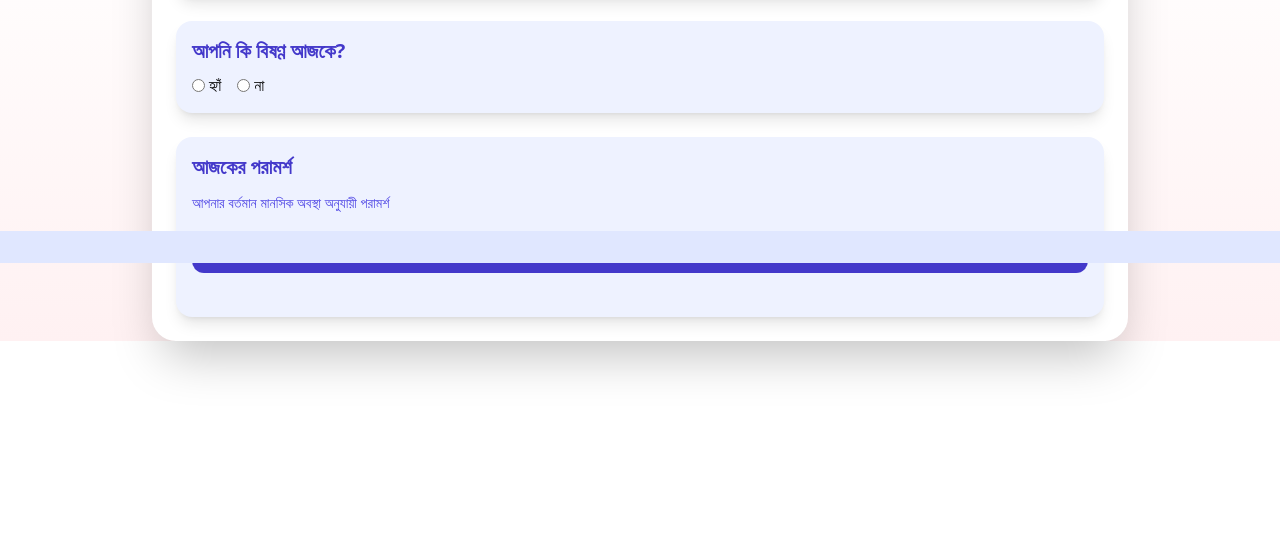
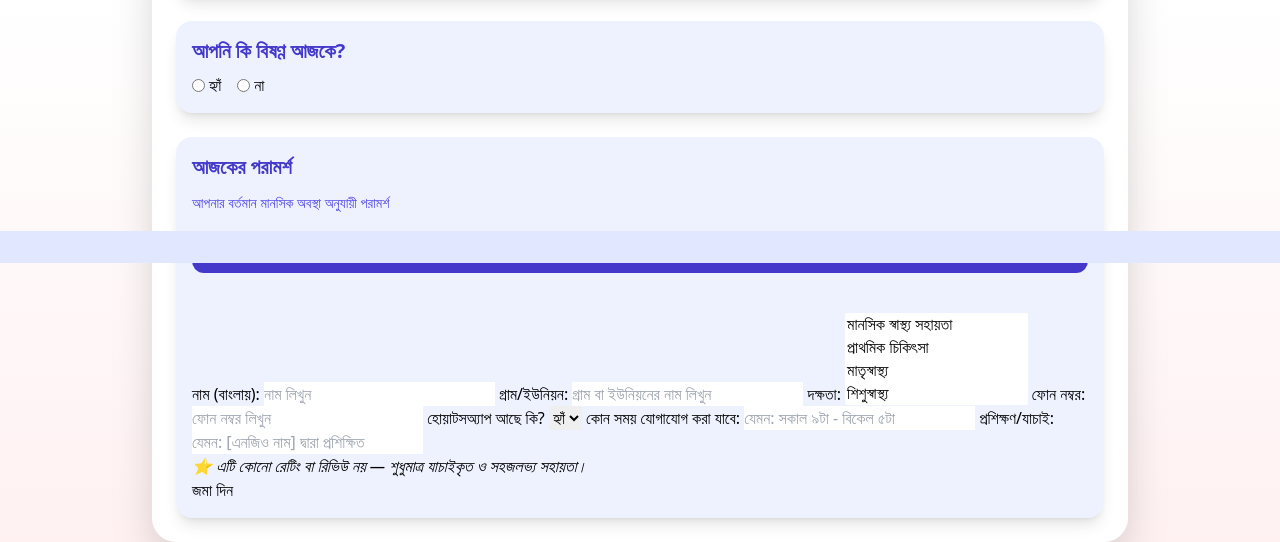
Before and after one commit to Ankiant36/Wingardium-leviOsa-MonoBondhu-app, a plain HTML site: page index.html in a window 1280 px wide. Shown: the part 537-1079 px from the top of the page. Before the commit the page ends 878 px from the top, so only its background shows below. Drawn offline with nearby package versions, Linux system fonts and the light colour scheme.

Commit message:
twelveth commit

```diff
--- a/index.html
+++ b/index.html
@@ -126,6 +126,41 @@
         <div id="adviceSection" class="mt-4 flex flex-col gap-2">
           <!-- ছোট ছোট box এখানে JS দিয়ে বসানো হবে -->
         </div>
+       <form>
+    <label for="name">নাম (বাংলায়):</label>
+    <input type="text" id="name" name="name" placeholder="নাম লিখুন" required>
+
+    <label for="village">গ্রাম/ইউনিয়ন:</label>
+    <input type="text" id="village" name="village" placeholder="গ্রাম বা ইউনিয়নের নাম লিখুন" required>
+
+    <label for="skills">দক্ষতা:</label>
+    <select id="skills" name="skills" multiple required>
+      <option value="mental_health">মানসিক স্বাস্থ্য সহায়তা</option>
+      <option value="first_aid">প্রাথমিক চিকিৎসা</option>
+      <option value="maternal_health">মাতৃস্বাস্থ্য</option>
+      <option value="child_health">শিশুস্বাস্থ্য</option>
+      <option value="chronic_disease">দীর্ঘমেয়াদি রোগ (ডায়াবেটিস/রক্তচাপ)</option>
+    </select>
+
+    <label for="phone">ফোন নম্বর:</label>
+    <input type="tel" id="phone" name="phone" placeholder="ফোন নম্বর লিখুন" required>
+
+    <label for="whatsapp">হোয়াটসঅ্যাপ আছে কি?</label>
+    <select id="whatsapp" name="whatsapp" required>
+      <option value="yes">হ্যাঁ</option>
+      <option value="no">না</option>
+    </select>
+
+    <label for="hours">কোন সময় যোগাযোগ করা যাবে:</label>
+    <input type="text" id="hours" name="hours" placeholder="যেমন: সকাল ৯টা - বিকেল ৫টা">
+
+    <label for="verification">প্রশিক্ষণ/যাচাই:</label>
+    <input type="text" id="verification" name="verification" placeholder="যেমন: [এনজিও নাম] দ্বারা প্রশিক্ষিত" required>
+
+    <p><em>⭐ এটি কোনো রেটিং বা রিভিউ নয় — শুধুমাত্র যাচাইকৃত ও সহজলভ্য সহায়তা।</em></p>
+
+    <button type="submit">জমা দিন</button>
+  </form>
       </div>
 
     </div>
```
